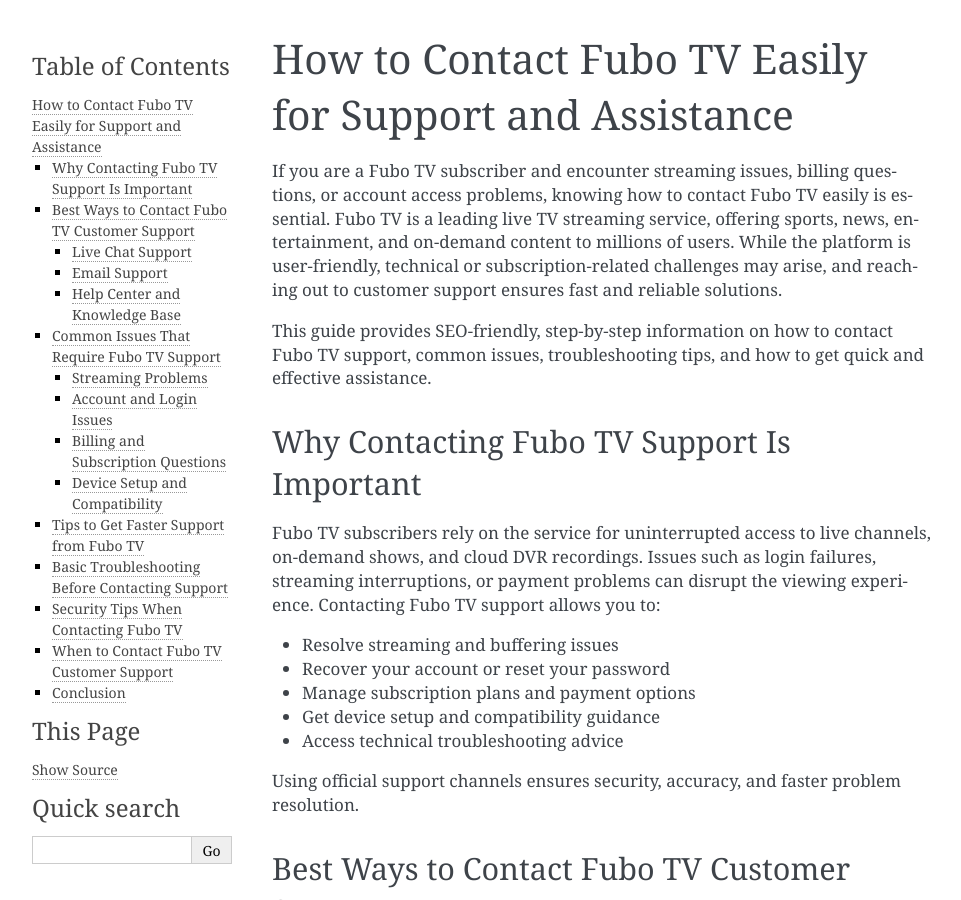
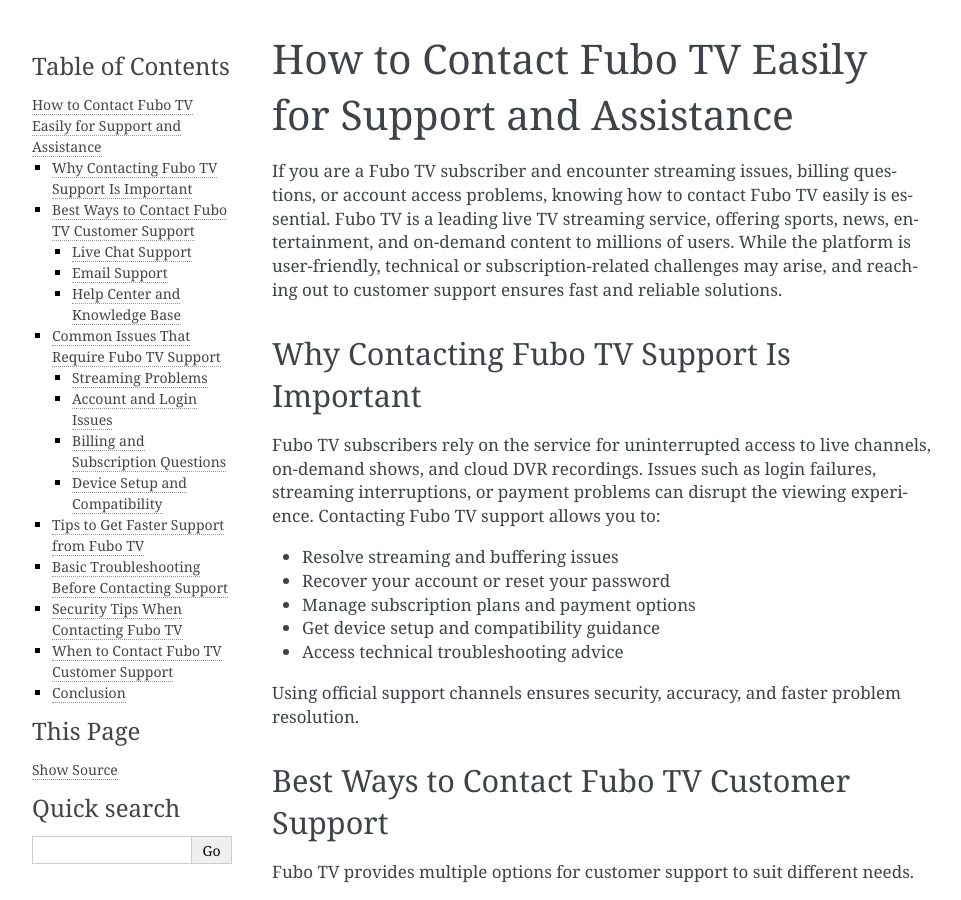
Before and after one commit to mynkdemon03/contactfubotv, a Sphinx documentation site: the page built from docs/index.rst, in a window 1280 px wide and 900 px high. Shown: the whole window, without its empty margins (148-1109 px from the left). Built offline with Sphinx 7.4.7, drawn with Linux system fonts in a browser that asks for light colours.

Commit message:
Update index.rst

```diff
--- a/docs/index.rst
+++ b/docs/index.rst
@@ -3,7 +3,6 @@
 
 If you are a Fubo TV subscriber and encounter streaming issues, billing questions, or account access problems, knowing how to contact Fubo TV easily is essential. Fubo TV is a leading live TV streaming service, offering sports, news, entertainment, and on-demand content to millions of users. While the platform is user-friendly, technical or subscription-related challenges may arise, and reaching out to customer support ensures fast and reliable solutions.
 
-This guide provides SEO-friendly, step-by-step information on how to contact Fubo TV support, common issues, troubleshooting tips, and how to get quick and effective assistance.
 
 Why Contacting Fubo TV Support Is Important
 -------------------------------------------
```
